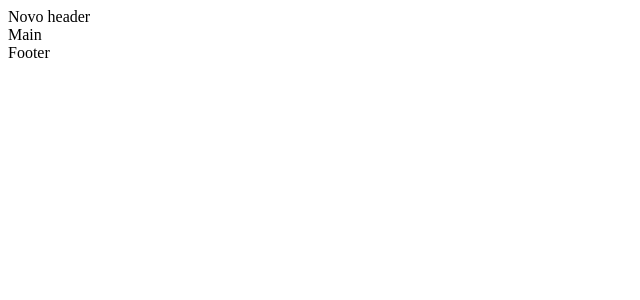
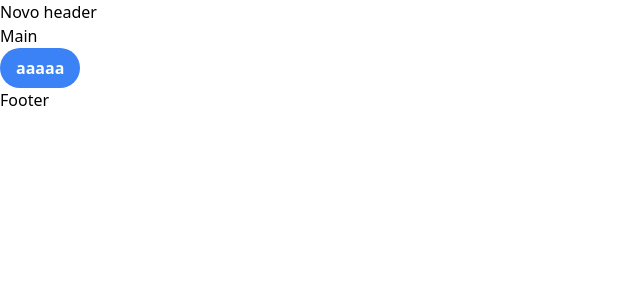
Before and after one commit to LucasGabrielAntonete/Hackaton, a Vue app in the folder frontend/: page / in a window 1280 px wide. Shown: the top 300 px of the page, without its empty margins (0-640 px from the left). Built offline with nearby package versions, Linux system fonts and the light colour scheme.

Commit message:
Tailwind Setup

```diff
--- a/frontend/package.json
+++ b/frontend/package.json
@@ -18,9 +18,12 @@
     "@rushstack/eslint-patch": "^1.3.2",
     "@vitejs/plugin-vue": "^4.2.3",
     "@vue/eslint-config-prettier": "^8.0.0",
+    "autoprefixer": "^10.4.14",
     "eslint": "^8.45.0",
     "eslint-plugin-vue": "^9.15.1",
+    "postcss": "^8.4.27",
     "prettier": "^3.0.0",
+    "tailwindcss": "^3.3.3",
     "vite": "^4.4.6"
   }
 }
--- /dev/null
+++ b/frontend/postcss.config.js
@@ -0,0 +1,6 @@
+module.exports = {
+  plugins: {
+    tailwindcss: {},
+    autoprefixer: {},
+  },
+}
--- a/frontend/src/App.vue
+++ b/frontend/src/App.vue
@@ -5,6 +5,7 @@ import Header from '@/components/template/Header.vue'
 <template>
 <Header></Header>
 <main>Main</main>
+<button class="bg-blue-500 hover:bg-blue-700 text-white font-bold py-2 px-4 rounded-full">aaaaa</button>
 <footer>Footer</footer>
 </template>
 
--- a/frontend/src/assets/base.css
+++ /dev/null
@@ -1,73 +0,0 @@
-/* color palette from <https://github.com/vuejs/theme> */
-:root {
-  --vt-c-white: #ffffff;
-  --vt-c-white-soft: #f8f8f8;
-  --vt-c-white-mute: #f2f2f2;
-
-  --vt-c-black: #181818;
-  --vt-c-black-soft: #222222;
-  --vt-c-black-mute: #282828;
-
-  --vt-c-indigo: #2c3e50;
-
-  --vt-c-divider-light-1: rgba(60, 60, 60, 0.29);
-  --vt-c-divider-light-2: rgba(60, 60, 60, 0.12);
-  --vt-c-divider-dark-1: rgba(84, 84, 84, 0.65);
-  --vt-c-divider-dark-2: rgba(84, 84, 84, 0.48);
-
-  --vt-c-text-light-1: var(--vt-c-indigo);
-  --vt-c-text-light-2: rgba(60, 60, 60, 0.66);
-  --vt-c-text-dark-1: var(--vt-c-white);
-  --vt-c-text-dark-2: rgba(235, 235, 235, 0.64);
-}
-
-/* semantic color variables for this project */
-:root {
-  --color-background: var(--vt-c-white);
-  --color-background-soft: var(--vt-c-white-soft);
-  --color-background-mute: var(--vt-c-white-mute);
-
-  --color-border: var(--vt-c-divider-light-2);
-  --color-border-hover: var(--vt-c-divider-light-1);
-
-  --color-heading: var(--vt-c-text-light-1);
-  --color-text: var(--vt-c-text-light-1);
-
-  --section-gap: 160px;
-}
-
-@media (prefers-color-scheme: dark) {
-  :root {
-    --color-background: var(--vt-c-black);
-    --color-background-soft: var(--vt-c-black-soft);
-    --color-background-mute: var(--vt-c-black-mute);
-
-    --color-border: var(--vt-c-divider-dark-2);
-    --color-border-hover: var(--vt-c-divider-dark-1);
-
-    --color-heading: var(--vt-c-text-dark-1);
-    --color-text: var(--vt-c-text-dark-2);
-  }
-}
-
-*,
-*::before,
-*::after {
-  box-sizing: border-box;
-  margin: 0;
-  font-weight: normal;
-}
-
-body {
-  min-height: 100vh;
-  color: var(--color-text);
-  background: var(--color-background);
-  transition: color 0.5s, background-color 0.5s;
-  line-height: 1.6;
-  font-family: Inter, -apple-system, BlinkMacSystemFont, 'Segoe UI', Roboto, Oxygen, Ubuntu,
-    Cantarell, 'Fira Sans', 'Droid Sans', 'Helvetica Neue', sans-serif;
-  font-size: 15px;
-  text-rendering: optimizeLegibility;
-  -webkit-font-smoothing: antialiased;
-  -moz-osx-font-smoothing: grayscale;
-}
--- a/frontend/src/assets/main.css
+++ /dev/null
@@ -1,35 +0,0 @@
-@import './base.css';
-
-#app {
-  max-width: 1280px;
-  margin: 0 auto;
-  padding: 2rem;
-
-  font-weight: normal;
-}
-
-a,
-.green {
-  text-decoration: none;
-  color: hsla(160, 100%, 37%, 1);
-  transition: 0.4s;
-}
-
-@media (hover: hover) {
-  a:hover {
-    background-color: hsla(160, 100%, 37%, 0.2);
-  }
-}
-
-@media (min-width: 1024px) {
-  body {
-    display: flex;
-    place-items: center;
-  }
-
-  #app {
-    display: grid;
-    grid-template-columns: 1fr 1fr;
-    padding: 0 2rem;
-  }
-}
--- /dev/null
+++ b/frontend/src/assets/tailwind.css
@@ -0,0 +1,3 @@
+@tailwind base;
+@tailwind components;
+@tailwind utilities;
--- a/frontend/src/components/Login.vue
+++ b/frontend/src/components/Login.vue
@@ -1,5 +1,7 @@
 <script setup></script>
 
-<template></template>
+<template>
+
+</template>
 
 <style scoped></style>
--- a/frontend/src/main.js
+++ b/frontend/src/main.js
@@ -5,6 +5,7 @@ import { createPinia } from 'pinia'
 
 import App from './App.vue'
 import router from './router'
+import './assets/tailwind.css'
 
 const app = createApp(App)
 
--- /dev/null
+++ b/frontend/tailwind.config.js
@@ -0,0 +1,8 @@
+/** @type {import('tailwindcss').Config} */
+module.exports = {
+  content: ["./index.html", "./src/**/*.{vue,js,ts,jsx,tsx}"],
+  theme: {
+    extend: {},
+  },
+  plugins: [],
+};
```
Also changed, not shown: frontend/src/assets/logo.svg (deleted), 1 other file (tests, documents, lock files or other folders).
